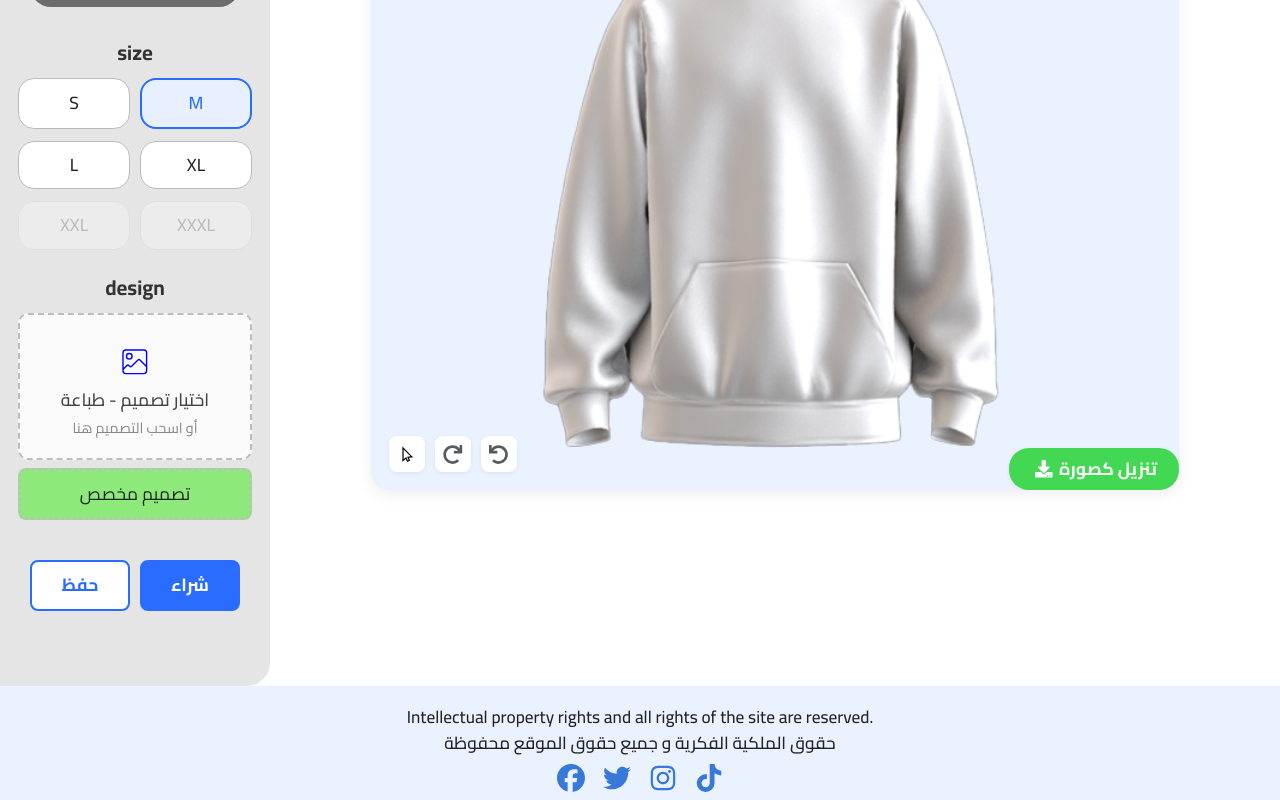
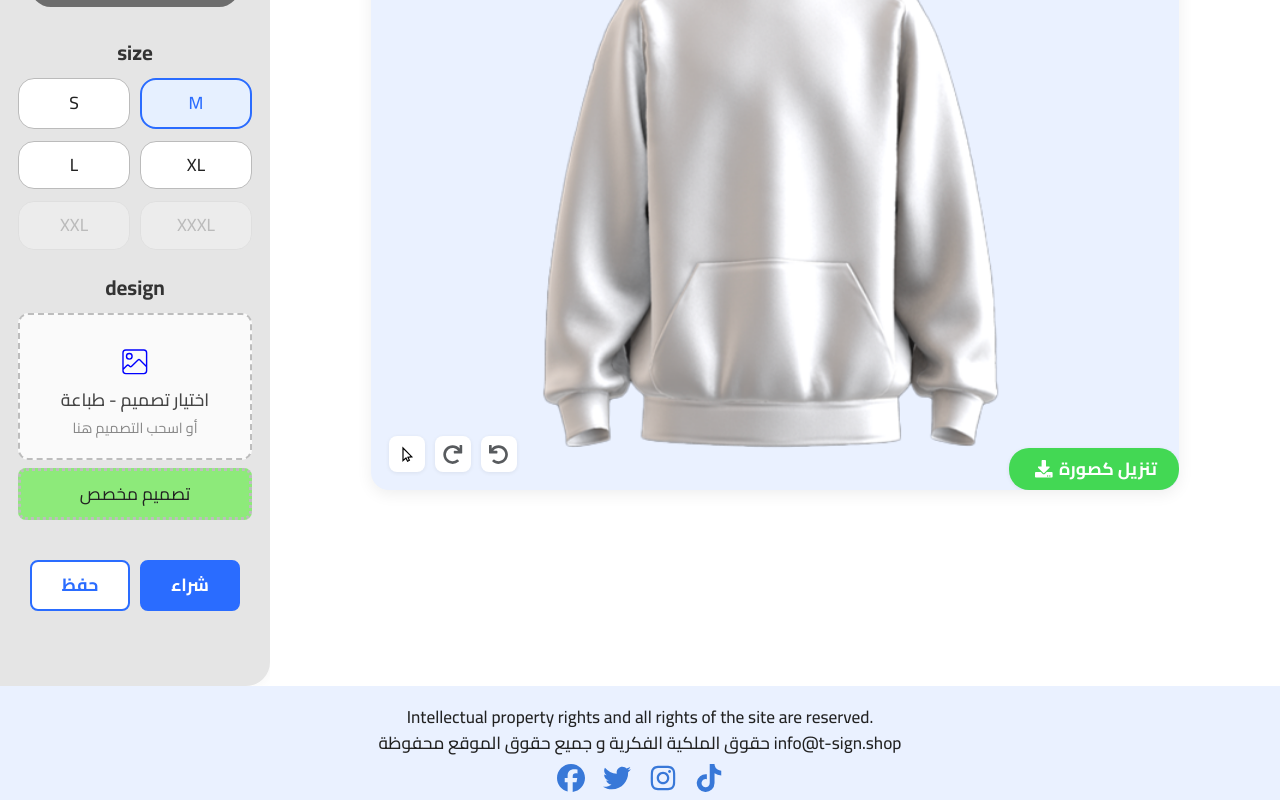
Before and after one commit to abdelrahman-elsaady/mostaqel-canvas, a Next.js app: page / in a window 1280 px wide. Shown: the part 221-1021 px from the top of the page. Built offline with nearby package versions, Linux system fonts and the light colour scheme.

Commit message:
Footer.jsx

```diff
--- a/src/app/Footer.jsx
+++ b/src/app/Footer.jsx
@@ -26,7 +26,7 @@ const Footer = () => (
   }}>
     <div style={{ textAlign: 'center', marginBottom: 4, fontWeight: 500 }}>
       Intellectual property rights and all rights of the site are reserved.<br />
-      حقوق الملكية الفكرية و جميع حقوق الموقع محفوظة
+      حقوق الملكية الفكرية و جميع حقوق الموقع محفوظة info@t-sign.shop
     </div>
     <div style={{ display: 'flex', gap: 18, justifyContent: 'center', alignItems: 'center', marginTop: 4 }}>
       {mediaIcons.map((item, idx) => (
```
